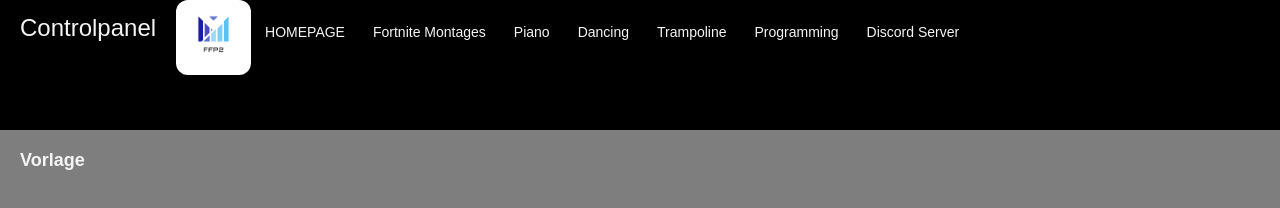
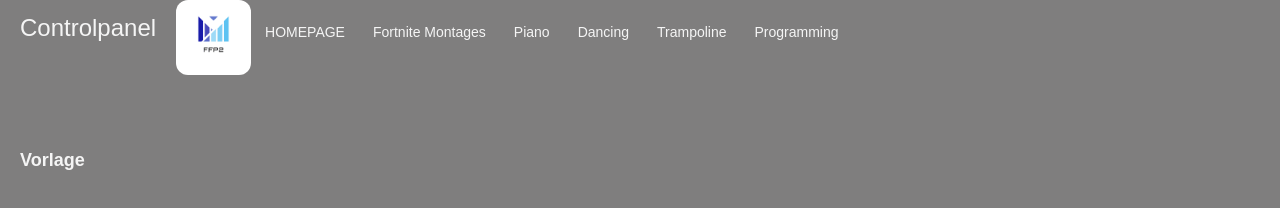
Before and after one commit to pstaykov/pstaykov.github.io, a plain HTML site: page Vorlage.html in a window 1280 px wide. Shown: the top 208 px of the page. Drawn offline with Linux system fonts and the light colour scheme.

Commit message:
gradient_nav

```diff
--- a/Vorlage.html
+++ b/Vorlage.html
@@ -25,7 +25,7 @@
                         <li><a>Dancing</a></li>
                         <li><a>Trampoline</a></li>
                         <li><a>Programming</a></li>
-                        <li><a href="https://discord.gg/mzm2P3Hu">Discord Server</a></li>
+
                     </ul>
                 </nav>
         </header>
--- a/styles.css
+++ b/styles.css
@@ -36,7 +36,7 @@ nav ul{
 nav{
     width: 100%;
     height: 130px;
-    background-color: black;
+    background-color: linear-gradient(black,#7F7E7E);
     color: white;
 }
 
```
Also changed, not shown: disord.html (+1 -1 lines), index.html (+1 -1 lines), montage1.html (+1 -1 lines), montage2.html (+1 -1 lines), montage3.html (+1 -1 lines), montage5.html (+1 -1 lines), montage6.html (+1 -1 lines), piano.html (+1 -1 lines).
